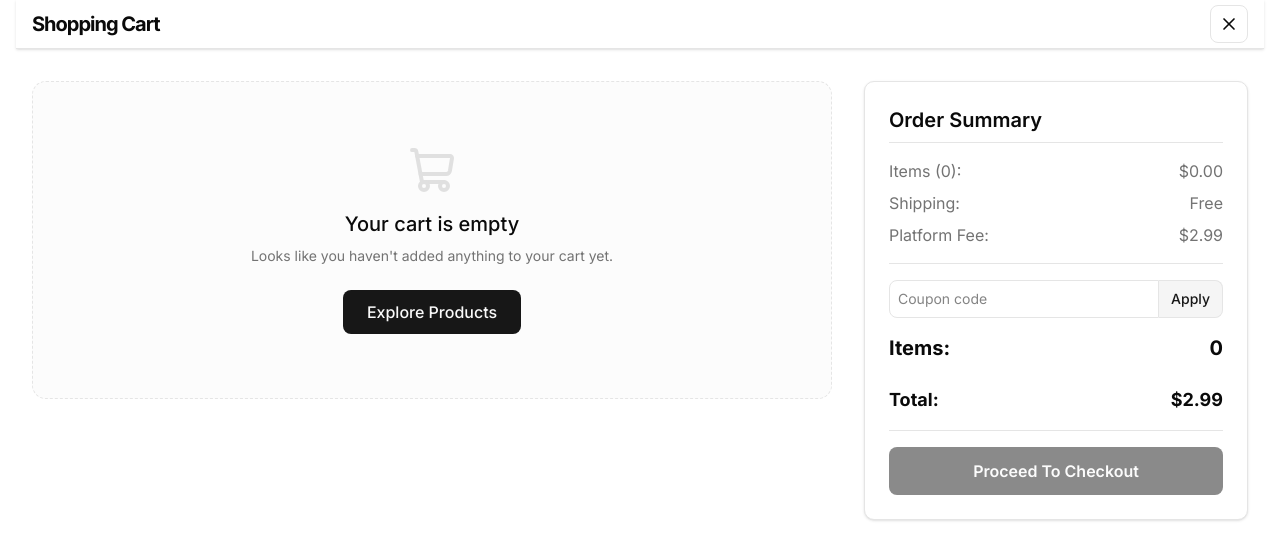
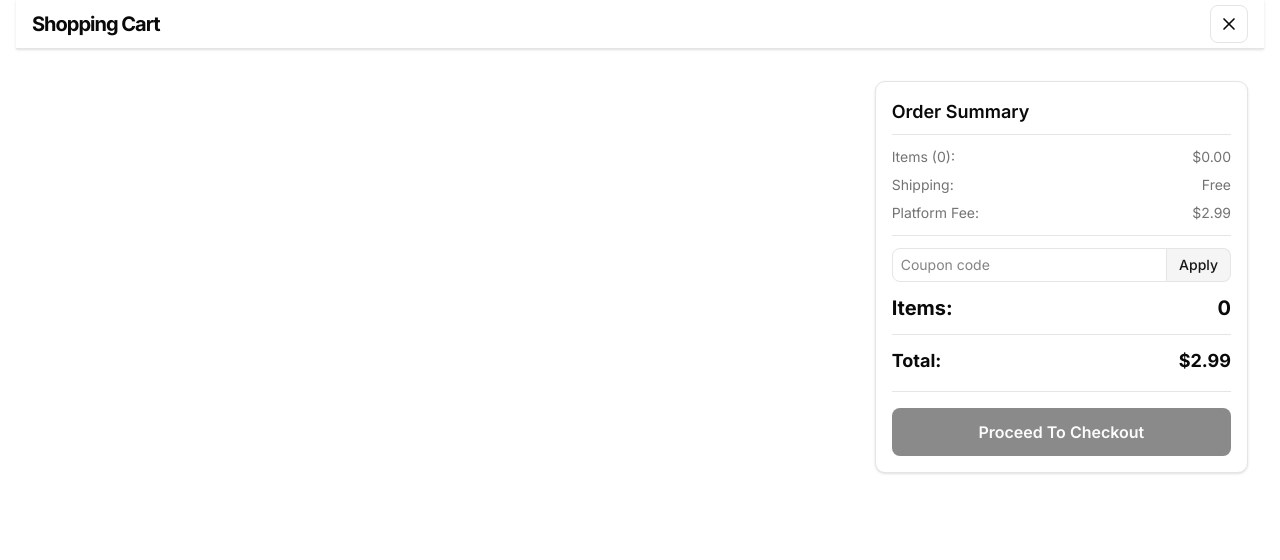
Before and after one commit to raviranjanmahto1/advanced-ecommerce-app, a Next.js app in the folder client/: page /cart in a window 1280 px wide. Shown: the top 560 px of the page. Built offline with nearby package versions, Linux system fonts and the light colour scheme.

Commit message:
feat(client): complete frontend polish, cart sticky footer, and resolve react 418

```diff
--- a/client/src/app/cart/page.tsx
+++ b/client/src/app/cart/page.tsx
@@ -45,99 +45,84 @@ export default function CartPage() {
         </div>
       </div>
 
-      <div className="container mx-auto grid grid-cols-1 md:grid-cols-3 gap-6 md:gap-8 px-3 sm:px-4 flex-1 pb-10">
-      <div className="md:col-span-2">
-                {cartItems.length === 0 ? (
-          <motion.div
-          initial={{ opacity: 0, y: 20 }}
-          animate={{ opacity: 1, y: 0 }}
-          className="flex flex-col items-center justify-center py-16 bg-muted/30 rounded-xl border border-dashed text-center"
-        >
-          <ShoppingCart size={48} className="mb-4 text-muted-foreground opacity-20" />
-          <h2 className="text-xl font-medium mb-2">Your cart is empty</h2>
-          <p className="text-sm text-muted-foreground mb-6">Looks like you haven't added anything to your cart yet.</p>
-          <Link href="/products" className="bg-primary text-primary-foreground px-6 py-2.5 rounded-md font-medium hover:opacity-90 transition-opacity">
-            Explore Products
-          </Link>
-        </motion.div>
-        ) : (
-          <div className="space-y-4">
-            {cartItems.map((item) => (
+      <div className="container mx-auto flex flex-col md:flex-row gap-4 md:gap-8 px-3 sm:px-4 flex-1 pb-32 md:pb-10 relative">
+      <div className="w-full md:w-2/3 flex-shrink-0">
+        <div className="space-y-3">
+            {cartItems.map((item: any) => (
               <motion.div
                 initial={{ opacity: 0, x: -20 }}
                 animate={{ opacity: 1, x: 0 }}
                 key={item._id}
-                className="flex flex-col sm:flex-row sm:items-center justify-between border-b pb-4 gap-4"
+                className="flex items-center justify-between border border-border p-3 rounded-md shadow-sm bg-card gap-3"
               >
-                <div className="flex items-center space-x-4 flex-1">
-                  <div className="w-20 h-20 sm:w-16 sm:h-16 bg-muted rounded-md flex shrink-0 items-center justify-center text-xs overflow-hidden border border-border">
+                <div className="flex items-center space-x-3 flex-1 overflow-hidden">
+                  <div className="w-16 h-16 bg-muted rounded-sm flex shrink-0 items-center justify-center text-xs overflow-hidden border border-border">
                     <img src={item.image.startsWith('http') ? item.image : `${'https://advanced-ecommerce-app-api-raviranjan.vercel.app'}${item.image}`} alt={item.name} className="object-cover w-full h-full" />
                   </div>
-                  <Link href={`/product/${item._id}`} className="font-medium hover:text-primary transition-colors flex-1 line-clamp-2 sm:line-clamp-1">
+                  <Link href={`/product/${item._id}`} className="font-medium text-sm hover:text-primary transition-colors line-clamp-2">
                     {item.name}
                   </Link>
                 </div>
 
-                <div className="flex items-center justify-between sm:justify-end sm:space-x-6 w-full sm:w-auto">
-                  <div className="text-lg font-bold w-24 sm:text-center">${item.price}</div>
+                <div className="flex items-center space-x-3 shrink-0">
+                  <div className="text-base font-bold w-16 text-right">${item.price}</div>
 
-                  <div className="flex items-center bg-background border border-input rounded-md shadow-sm overflow-hidden h-8">
+                  <div className="flex items-center bg-background border border-input rounded-md shadow-sm overflow-hidden h-7">
                     <button
                       onClick={() => dispatch(addToCart({ ...item, qty: item.qty - 1 }))}
                       disabled={item.qty <= 1}
-                      className="w-8 h-full flex items-center justify-center hover:bg-accent hover:text-accent-foreground cursor-pointer disabled:opacity-50 disabled:cursor-not-allowed"
+                      className="w-6 h-full flex items-center justify-center hover:bg-accent hover:text-accent-foreground cursor-pointer disabled:opacity-50 disabled:cursor-not-allowed"
                     >
-                      <Minus size={14} />
+                      <Minus size={12} />
                     </button>
-                    <span className="text-xs font-bold w-8 text-center border-x border-input h-full flex items-center justify-center">{item.qty}</span>
+                    <span className="text-xs font-bold w-6 text-center border-x border-input h-full flex items-center justify-center">{item.qty}</span>
                     <button
                       onClick={() => dispatch(addToCart({ ...item, qty: item.qty + 1 }))}
                       disabled={item.qty >= item.countInStock}
-                      className="w-8 h-full flex items-center justify-center hover:bg-accent hover:text-accent-foreground cursor-pointer disabled:opacity-50 disabled:cursor-not-allowed"
+                      className="w-6 h-full flex items-center justify-center hover:bg-accent hover:text-accent-foreground cursor-pointer disabled:opacity-50 disabled:cursor-not-allowed"
                     >
-                      <Plus size={14} />
+                      <Plus size={12} />
                     </button>
                   </div>
 
-                  <div className="w-auto sm:w-12 text-right">
                   <button
                     onClick={() => dispatch(removeFromCart(item._id))}
-                      className="p-1.5 md:p-2 border border-red-200 text-red-500 bg-background hover:bg-red-50 dark:hover:bg-red-950/30 rounded-md transition-colors cursor-pointer"
+                    className="p-1.5 border border-red-200 text-red-500 bg-background hover:bg-red-50 dark:hover:bg-red-950/30 rounded-md transition-colors cursor-pointer shrink-0"
                   >
-                      <Trash2 size={16} className="md:w-[18px] md:h-[18px]" />
+                    <Trash2 size={14} />
                   </button>
-                  </div>
                 </div>
               </motion.div>
             ))}
           </div>
-        )}
         </div>
 
-      <div className="md:col-span-1">
-        <div className="border rounded-lg p-6 bg-card text-card-foreground shadow-sm">
-          <h2 className="text-xl font-semibold mb-4 border-b pb-2">Order Summary</h2>
-          <div className="flex justify-between mb-2 text-muted-foreground">
+        <div className="w-full md:w-1/3 fixed bottom-0 left-0 right-0 z-40 md:relative md:z-auto bg-background md:bg-transparent border-t md:border-t-0 p-4 md:p-0 shadow-[0_-4px_10px_rgba(0,0,0,0.05)] md:shadow-none">
+        <div className="border border-border rounded-lg p-4 bg-card text-card-foreground shadow-sm">
+          <h2 className="text-lg font-semibold mb-3 border-b pb-2 hidden md:block">Order Summary</h2>
+          <div className="hidden md:block">
+            <div className="flex justify-between mb-2 text-sm text-muted-foreground">
               <span>Items ({cartItems.reduce((acc: any, item: any) => acc + item.qty, 0)}):</span>
               <span>${cartItems.reduce((acc: any, item: any) => acc + item.qty * item.price, 0).toFixed(2)}</span>
             </div>
-          <div className="flex justify-between mb-2 text-muted-foreground">
+            <div className="flex justify-between mb-2 text-sm text-muted-foreground">
               <span>Shipping:</span>
               <span>Free</span>
             </div>
-          <div className="flex justify-between mb-4 text-muted-foreground border-b pb-4">
+            <div className="flex justify-between mb-3 text-sm text-muted-foreground border-b pb-3">
               <span>Platform Fee:</span>
               <span>$2.99</span>
             </div>
 
-          <div className="mb-4">
+            <div className="mb-3">
               <div className="flex">
-              <input type="text" placeholder="Coupon code" className="w-full p-2 border border-input rounded-l-md bg-background text-sm outline-none focus:border-primary" />
-              <button className="bg-secondary text-secondary-foreground px-3 py-2 rounded-r-md text-sm font-medium border border-l-0 border-input hover:bg-secondary/80 transition-colors">Apply</button>
+                <input type="text" placeholder="Coupon code" className="w-full p-1.5 px-2 border border-input rounded-l-md bg-background text-sm outline-none focus:border-primary" />
+                <button className="bg-secondary text-secondary-foreground px-3 py-1.5 rounded-r-md text-sm font-medium border border-l-0 border-input hover:bg-secondary/80 transition-colors cursor-pointer">Apply</button>
+              </div>
             </div>
           </div>
 
-          <div className="flex justify-between mb-6 font-bold text-xl">
+          <div className="flex justify-between items-center mb-3 font-bold text-lg md:text-xl border-b pb-2 md:pb-3">
             <span>Items:</span>
             <span>{cartItems.reduce((acc, item) => acc + item.qty, 0)}</span>
           </div>
--- a/client/src/app/globals.css
+++ b/client/src/app/globals.css
@@ -84,38 +84,31 @@
 }
 
 .dark {
-  --background: oklch(0.145 0 0);
-  --foreground: oklch(0.985 0 0);
-  --card: oklch(0.205 0 0);
-  --card-foreground: oklch(0.985 0 0);
-  --popover: oklch(0.205 0 0);
-  --popover-foreground: oklch(0.985 0 0);
-  --primary: oklch(0.922 0 0);
-  --primary-foreground: oklch(0.205 0 0);
-  --secondary: oklch(0.269 0 0);
-  --secondary-foreground: oklch(0.985 0 0);
-  --muted: oklch(0.269 0 0);
-  --muted-foreground: oklch(0.708 0 0);
-  --accent: oklch(0.269 0 0);
-  --accent-foreground: oklch(0.985 0 0);
-  --destructive: oklch(0.704 0.191 22.216);
-  --border: oklch(1 0 0 / 10%);
-  --input: oklch(1 0 0 / 15%);
-  --ring: oklch(0.556 0 0);
-  --chart-1: oklch(0.87 0 0);
-  --chart-2: oklch(0.556 0 0);
-  --chart-3: oklch(0.439 0 0);
-  --chart-4: oklch(0.371 0 0);
-  --chart-5: oklch(0.269 0 0);
-  --sidebar: oklch(0.205 0 0);
-  --sidebar-foreground: oklch(0.985 0 0);
-  --sidebar-primary: oklch(0.488 0.243 264.376);
-  --sidebar-primary-foreground: oklch(0.985 0 0);
-  --sidebar-accent: oklch(0.269 0 0);
-  --sidebar-accent-foreground: oklch(0.985 0 0);
-  --sidebar-border: oklch(1 0 0 / 10%);
-  --sidebar-ring: oklch(0.556 0 0);
-}
+    --background: 222 47% 11%;
+    --foreground: 210 40% 98%;
+    --card: 222 47% 11%;
+    --card-foreground: 210 40% 98%;
+    --popover: 222 47% 11%;
+    --popover-foreground: 210 40% 98%;
+    --primary: 210 40% 98%;
+    --primary-foreground: 222.2 47.4% 11.2%;
+    --secondary: 217.2 32.6% 17.5%;
+    --secondary-foreground: 210 40% 98%;
+    --muted: 217.2 32.6% 17.5%;
+    --muted-foreground: 215 20.2% 65.1%;
+    --accent: 217.2 32.6% 17.5%;
+    --accent-foreground: 210 40% 98%;
+    --destructive: 0 62.8% 30.6%;
+    --destructive-foreground: 210 40% 98%;
+    --border: 217.2 32.6% 17.5%;
+    --input: 217.2 32.6% 17.5%;
+    --ring: 212.7 26.8% 83.9%;
+    --chart-1: 220 70% 50%;
+    --chart-2: 160 60% 45%;
+    --chart-3: 30 80% 55%;
+    --chart-4: 280 65% 60%;
+    --chart-5: 340 75% 55%;
+  }
 
 @layer base {
   * {
```
Lines whose indentation alone changed are shown as unchanged.
